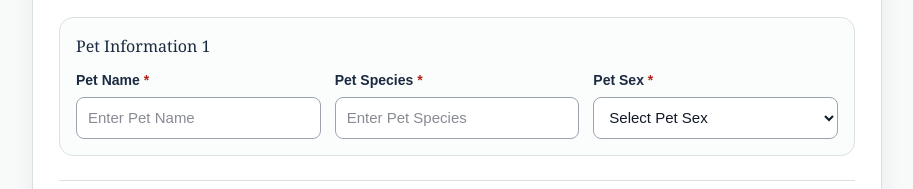
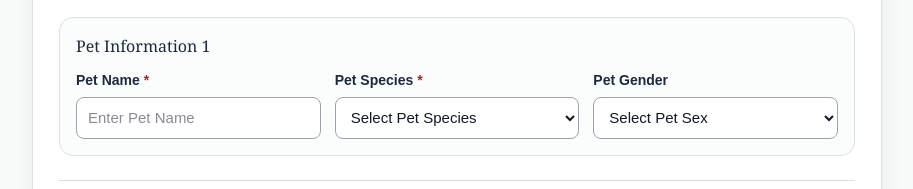
Before and after one commit to dcooper1109/register-pet, a Next.js app: page / in a window 1280 px wide. Shown: the part 724-913 px from the top of the page, without its empty margins (183-1096 px from the left). Built offline with nearby package versions, Linux system fonts and the light colour scheme; no server answers.

Commit message:
added drop down

```diff
--- a/app/page.tsx
+++ b/app/page.tsx
@@ -233,7 +233,16 @@ export default function Home() {
     const payload = {
       ...addForm,
       mobilePhone: addForm.memberPhone,
-      pets,
+
+      pets: pets.map((pet) => ({
+        petName: pet.petName,
+        petSpecies: pet.petSpecies,
+        petBreed: pet.petBreed,
+        ...(pet.petSex.trim()
+          ? { petSex: pet.petSex }
+          : {}),
+      })),
+
       termsAccepted,
       termsAcceptedAt: new Date().toISOString(),
       termsVersion: "2026-06-24",
@@ -430,16 +439,21 @@ export default function Home() {
       const errorMessage =
         responseBody?.results ||
         responseBody?.message ||
-          responseBody?.error ||
+        responseBody?.error?.message ||
+        responseBody?.error?.code ||
         data?.response?.body?.results ||
         data?.response?.results ||
         data?.body?.results ||
         data?.results ||
         data?.message ||
-          data?.error ||
-          (typeof responseBody === "string" ? responseBody : "") ||
+        data?.error?.message ||
+        data?.error?.code ||
+        (typeof responseBody === "string"
+          ? responseBody
+          : JSON.stringify(responseBody)) ||
         "Request failed.";
-
+        console.log("Registration error response:", data);
+        console.log("Registration parsed error:", responseBody);
         setResult(errorMessage);
         setIsError(true);
         setIsSubmitting(false);
@@ -539,7 +553,7 @@ export default function Home() {
       const incompletePets: number[] = [];
 
       pets.slice(0, requiredPetCount).forEach((pet, index) => {
-        if (!pet.petName.trim() || !pet.petSpecies.trim() || !pet.petSex.trim()) {
+        if (!pet.petName.trim() || !pet.petSpecies.trim()) {
           incompletePets.push(index + 1);
         }
       });
@@ -565,7 +579,7 @@ export default function Home() {
 
         if (incompletePets.length > 0) {
           message +=
-            "\n\nComplete Pet Name, Pet Species, and Pet Sex for Pet Information " +
+            "\n\nComplete Pet Name and Pet Species for Pet Information " +
             incompletePets.join(", ") +
             ".";
         }
@@ -813,16 +827,32 @@ export default function Home() {
                   value={pet.petName}
                   onChange={(v) => updatePet(index, "petName", v)}
                 />
-                <Input
-                  required
-                  label="Pet Species"
-                  value={pet.petSpecies}
-                  onChange={(v) => updatePet(index, "petSpecies", v)}
-                />
                 <div>
                   <label style={labelStyle}>
-                    Pet Sex
+                    Pet Species
                     <span style={requiredStyle}> *</span>
+                  </label>
+
+                  <select
+                    value={pet.petSpecies}
+                    onChange={(e) =>
+                      updatePet(index, "petSpecies", e.target.value)
+                    }
+                    style={inputStyle}
+                  >
+                    <option value="">Select Pet Species</option>
+                    <option value="Bird">Bird</option>
+                    <option value="Cat">Cat</option>
+                    <option value="Dog">Dog</option>
+                    <option value="Fish">Fish</option>
+                    <option value="Horse">Horse</option>
+                    <option value="Reptile">Reptile</option>
+                    <option value="Other">Other</option>
+                  </select>
+                </div>
+                <div>
+                  <label style={labelStyle}>
+                    Pet Gender
                   </label>
 
                   <select
```
Lines whose indentation alone changed are shown as unchanged.
